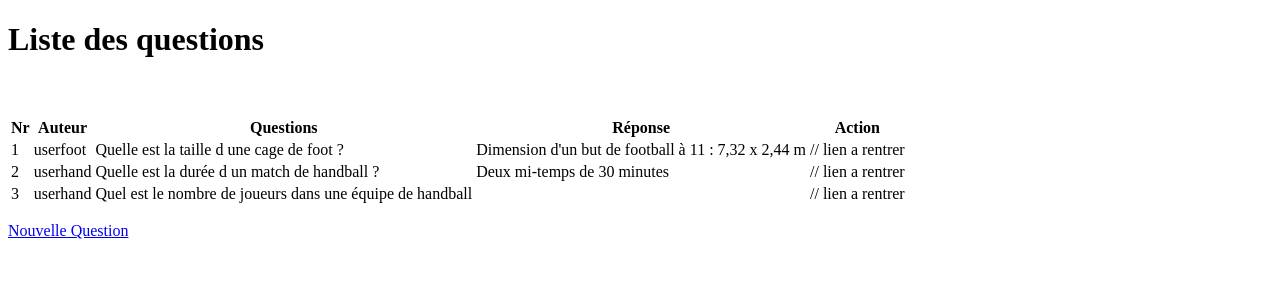
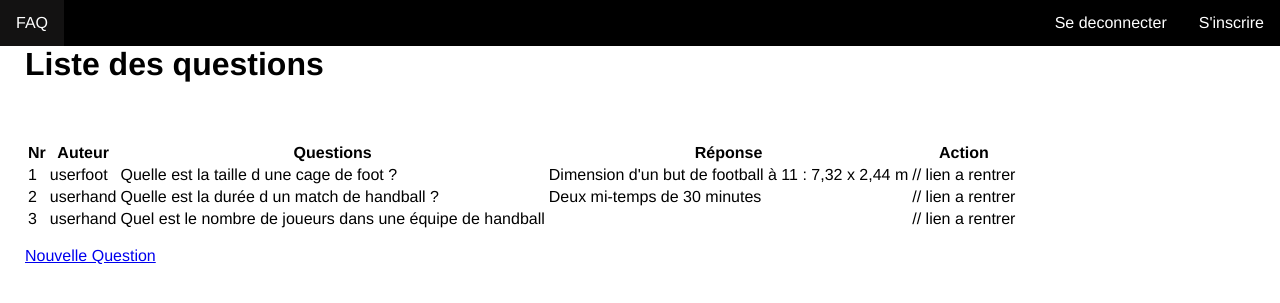
Before and after one commit to zkroz1ent/M2L, a PHP site: page /Liste_des_questions.php in a window 1280 px wide. Shown: the top 303 px of the page. Run offline with PHP 8.4, Linux system fonts and the light colour scheme.

Commit message:
Liste avec CSS

```diff
--- a/Liste_des_questions.php
+++ b/Liste_des_questions.php
@@ -4,8 +4,17 @@
     <meta charset="UTF-8">
     <meta name="viewport" content="width=device-width, initial-scale=1.0">
     <title>Liste des questions</title>
+    <link rel="stylesheet" href="css/main.css">
 </head>
 <body>
+<ul>
+        <li><a href="Liste_des_questions.php">FAQ</a></li>
+        <li class="right"><a  href="Inscription.php">S'inscrire</a></li>
+        <li class="right" ><a href="Deconnexion.php">Se deconnecter</a></li>
+
+</ul>
+
+<div class="marg">
     <h1>Liste des questions</h1>
     <br><br>
     <table>
@@ -39,5 +48,6 @@
         </tr>
     </table>
     <p><a href="ajouter_question.php">Nouvelle Question</a></p>
+</div>
 </body>
 </html>
```
